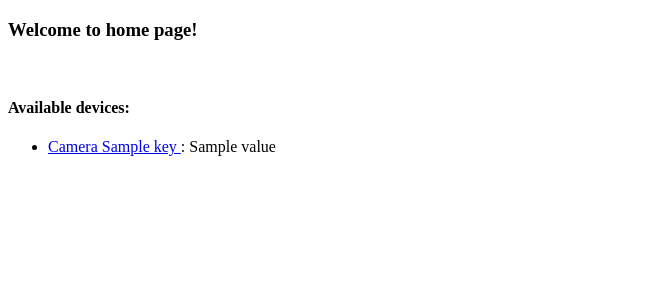
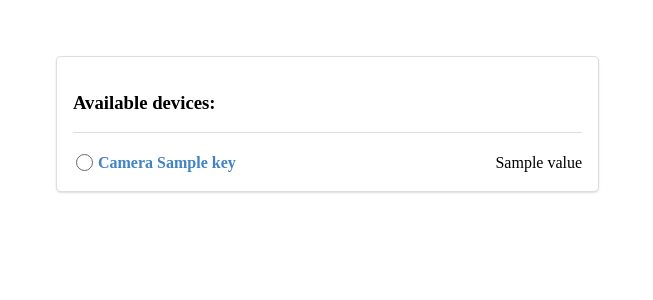
Before and after one commit to SafinVitalii/motion_security, a Flask app: template templates/home.html in a window 1280 px wide. Shown: the top 300 px of the page, without its empty margins (0-653 px from the left). Run offline with Flask 2, Linux system fonts and the light colour scheme; the template is opened without the code that fills it: most values are stand-ins (such as "Sample title", 1, 10 or a date in 2020).

Commit message:
add home page and basic styles

```diff
--- a/app/auth.py
+++ b/app/auth.py
@@ -6,7 +6,7 @@ from flask import request, Response
 def check_auth(username, password):
     with open("./processors/password.txt", "r") as password_file:
         user_password = password_file.read()
-    return username == 'admin' and password == user_password
+    return username == 'admin' and password == 'password'
 
 
 def authenticate():
--- a/app/info.py
+++ b/app/info.py
@@ -6,4 +6,4 @@ def available_devices():
     resp = []
     for _ in video_devices:
         resp.append({str(len(resp)): "Available"})
-    return resp
+    return [{'0': 'Available'}, {'1': 'Active'}]
--- a/main.py
+++ b/main.py
@@ -1,11 +1,10 @@
 from flask import Flask
-from processors.monitor import Monitor
 from app.ui import router
 
 app = Flask(__name__)
 
 if __name__ == '__main__':
     app.register_blueprint(router)
-    app.run(host='192.168.0.107')
+    app.run()
     # monitor = Monitor(webcam_id=0)
     # monitor.capture_video_and_motion()
--- /dev/null
+++ b/static/project-styles.css
@@ -0,0 +1,85 @@
+div.page-content {
+    padding: 3em;
+}
+
+div.columns {
+    display: flex;
+    flex-direction: row;
+}
+
+div.column {
+    flex: 1 1 auto;
+}
+
+div.widget {
+    width: 70%;
+    padding: 1em;
+    border-radius: .3em;
+    border: 1px solid rgba(34, 36, 38, .15);
+    box-shadow: 0 1px 2px 0 rgba(34, 36, 38, .15);
+}
+
+.widget > .content {
+    padding-top: 1em;
+}
+
+.item {
+    display: flex;
+    flex-direction: row;
+    align-items: center;
+}
+
+.item > .main-content {
+    padding: 0.2em;
+
+    flex: 1 1 auto;
+    display: flex;
+    flex-direction: row;
+    align-items: center;
+}
+
+.divider:not(.vertical):not(.horizontal) {
+    border-top: 1px solid rgba(34, 36, 38, .15);
+    border-bottom: 1px solid rgba(255, 255, 255, .1);
+}
+
+.clearing.divider {
+    clear: both;
+}
+
+a {
+    color: #4183c4;
+    text-decoration: none;
+    cursor: pointer;
+    font-weight: 700;
+}
+
+.icon {
+    margin-right: .3em;
+    display: inline-block;
+    height: 15px;
+    width: 15px;
+    background-size: 100% 100%;
+    background-repeat: no-repeat;
+    background-position: center center;
+}
+
+.icon.cycled {
+    border-radius: 500rem;
+}
+
+.icon.Active {
+    background-color: #54c8ff;
+}
+
+.icon.Available {
+    background-color: white;
+}
+
+.icon.Disabled {
+    background-color: crimson;
+}
+
+.icon.bordered {
+    border: 1px solid dimgray;
+}
--- a/templates/home.html
+++ b/templates/home.html
@@ -3,21 +3,39 @@
 <head>
     <meta charset="UTF-8">
     <title>Home page</title>
+    <link rel="stylesheet" href="{{ url_for('static', filename='project-styles.css') }}">
 </head>
 <body>
-<h3>Welcome to home page!</h3>
-<br>
-<h4>Available devices:</h4>
-<ul>
-    {% for device in devices %}
-    {% for key, value in device.iteritems() %}
+<div class="page-content">
+    <div class="columns">
+        <div class="column">
+            <div class="widget">
+                <h3 class="header">
+                    Available devices:
+                </h3>
+                <div class="clearing divider"></div>
+                <div class="content">
 
-    <li>
-        <a href="/devices/{{key}}"> Camera {{key}} </a>: {{value}}
-    </li>
+                        {% for device in devices %}
+                        {% for key, value in device.iteritems() %}
 
-    {% endfor %}
-    {% endfor %}
-</ul>
+                        <div class="item">
+                            <div class="main-content">
+                                <div class="icon {{value}} cycled bordered"></div>
+                                <a href="/devices/{{key}}">  Camera {{key}} </a>
+                            </div>
+                            <div class="label">{{value}}</div>
+                        </div>
+
+                        {% endfor %}
+                        {% endfor %}
+                </div>
+            </div>
+        </div>
+        <div class="column">
+
+        </div>
+    </div>
+</div>
 </body>
 </html>
```
